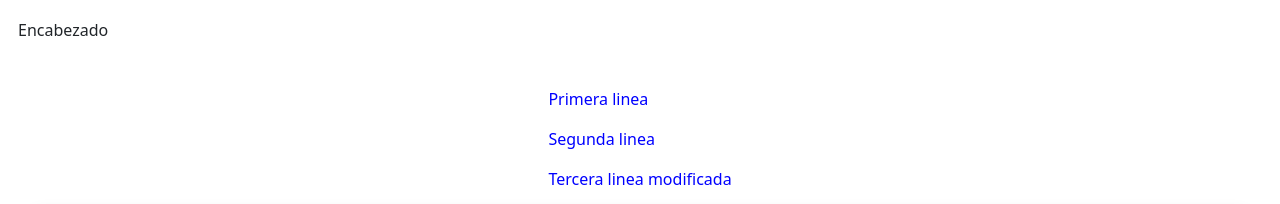
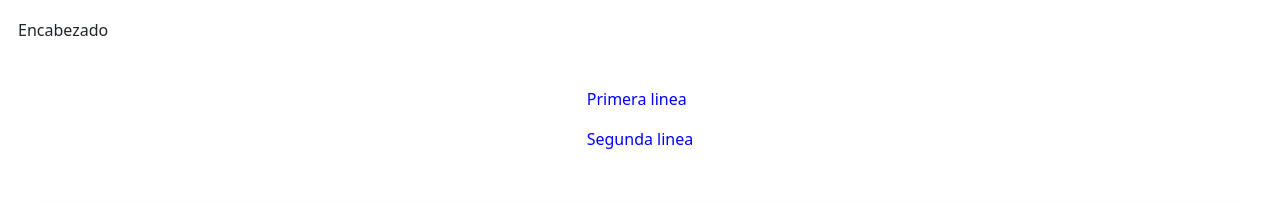
Before and after one commit to cocomicho1986/practica-gt, a plain HTML site: page index.html in a window 1280 px wide. Shown: the top 204 px of the page. Drawn offline with nearby package versions, Linux system fonts and the light colour scheme.

Commit message:
primera y segunda linea

```diff
--- a/index.html
+++ b/index.html
@@ -21,7 +21,7 @@
     <div class="parrafos">
     <p>Primera linea</p>
     <p>Segunda linea</p>
-    <p>Tercera linea modificada</p>
+
     </div>
 
 
```
